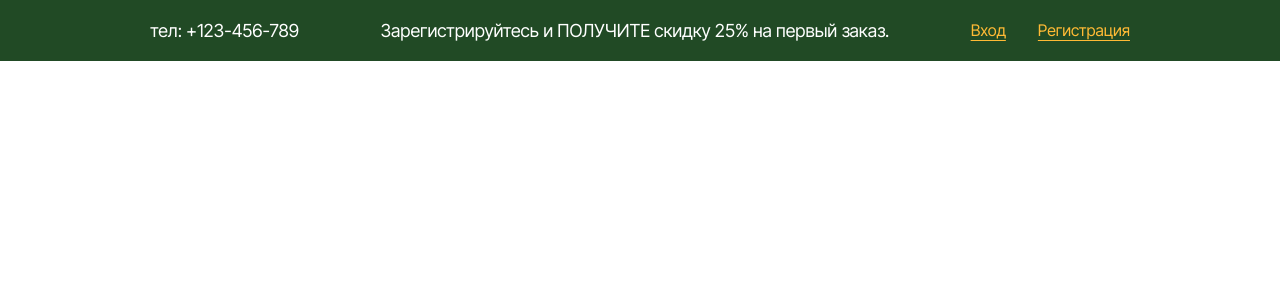
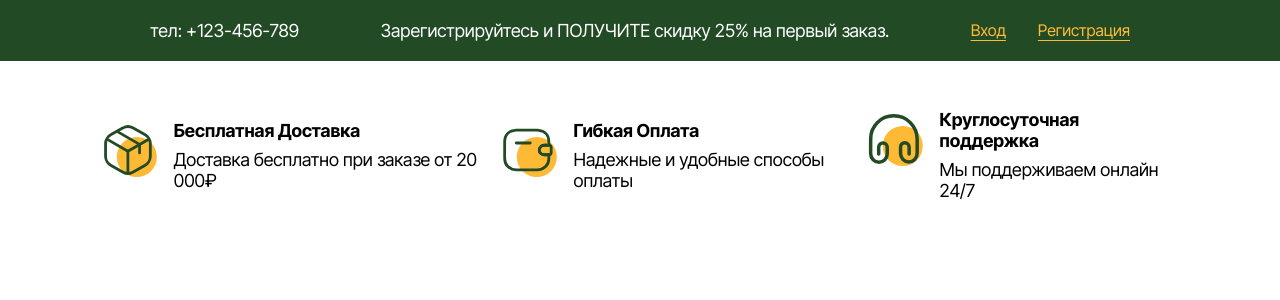
Before and after one commit to tamara-danilova2105/furniture-store-vite, a React (Vite) app: page / in a window 1280 px wide. Shown: the top 300 px of the page. Built offline with nearby package versions, Linux system fonts and the light colour scheme.

Commit message:
added advatages

```diff
--- a/package.json
+++ b/package.json
@@ -12,6 +12,7 @@
   "dependencies": {
     "react": "^18.3.1",
     "react-dom": "^18.3.1",
+    "react-hook-form": "^7.53.0",
     "react-router-dom": "^6.27.0"
   },
   "devDependencies": {
--- /dev/null
+++ b/src/entities/Advantages/index.ts
@@ -0,0 +1,3 @@
+import { Advantages } from './ui/Advantages';
+
+export { Advantages };
--- /dev/null
+++ b/src/entities/Advantages/lib/data.tsx
@@ -0,0 +1,30 @@
+import {
+    HeadphoneIcon,
+    PaymentIcon,
+    ShippingIcon
+} from "@/shared/assets/icons/advantageIcons";
+import { ReactNode } from "react";
+
+export interface Advantages {
+    image: ReactNode;
+    title: string;
+    description: string;
+};
+
+export const advantages: Advantages[] = [
+    {
+        image: <ShippingIcon />,
+        title: 'Бесплатная Доставка',
+        description: 'Доставка бесплатно при заказе от 20 000₽'
+    },
+    {
+        image: <PaymentIcon />,
+        title: 'Гибкая Оплата',
+        description: 'Надежные и удобные способы оплаты'
+    },
+    {
+        image: <HeadphoneIcon />,
+        title: 'Круглосуточная поддержка',
+        description: 'Мы поддерживаем онлайн 24/7'
+    },
+];
--- /dev/null
+++ b/src/entities/Advantages/ui/Advantages.module.scss
@@ -0,0 +1,12 @@
+.container {
+    display: flex;
+    justify-content: space-between;
+    align-items: center;
+    width: 100%;
+    padding: 0 100px; //FIX LATER
+}
+
+.li {
+    display: flex;
+    gap: var(--gap-16);
+}
--- /dev/null
+++ b/src/entities/Advantages/ui/Advantages.tsx
@@ -0,0 +1,21 @@
+
+import { Stack } from '@/shared/ui/Stack';
+import { Text } from '@/shared/ui/Text';
+import { advantages } from '../lib/data';
+import styles from './Advantages.module.scss';
+
+export const Advantages = () => {
+    return (
+        <ul className={styles.container}>
+            {advantages.map(advantage =>
+                <li className={styles.li}>
+                    {advantage.image}
+                    <Stack direction="column" gap="8">
+                        <Text type="h3">{advantage.title}</Text>
+                        <Text>{advantage.description}</Text>
+                    </Stack>
+                </li>
+            )}
+        </ul>
+    );
+};
--- a/src/pages/MainPage/MainPage.tsx
+++ b/src/pages/MainPage/MainPage.tsx
@@ -1,10 +1,13 @@
+import { Advantages } from "@/entities/Advantages";
 import { Header } from "@/entities/Header";
+import { Stack } from "@/shared/ui/Stack";
 
 const MainPage = () => {
     return (
-        <main>
+        <Stack tag='main' direction='column' gap='48'>
             <Header />
-        </main>
+            <Advantages />
+        </Stack>
     );
 };
 
--- /dev/null
+++ b/src/shared/assets/icons/advantageIcons.tsx
@@ -0,0 +1,31 @@
+export const HeadphoneIcon = () => {
+    return (
+        <svg width="62" height="60" viewBox="0 0 62 60" fill="none" xmlns="http://www.w3.org/2000/svg">
+            <rect x="18" y="16" width="43.0576" height="43.0576" rx="21.5288" fill="#FFBA35"/>
+            <path d="M13.655 46.225V38.925C13.655 36.5 15.555 34.325 18.255 34.325C20.68 34.325 22.855 36.225 22.855 38.925V45.95C22.855 50.825 18.805 54.875 13.93 54.875C9.055 54.875 5.005 50.8 5.005 45.95V30.55C4.73 16.5 15.83 5.125 29.88 5.125C43.93 5.125 55.005 16.5 55.005 30.275V45.675C55.005 50.55 50.955 54.6 46.08 54.6C41.205 54.6 37.155 50.55 37.155 45.675V38.65C37.155 36.225 39.055 34.05 41.755 34.05C44.18 34.05 46.355 35.95 46.355 38.65V46.225" stroke="#214A25" strokeWidth="3.75" strokeLinecap="round" strokeLinejoin="round"/>
+        </svg>
+    );
+};
+
+export const PaymentIcon = () => {
+    return (
+        <svg width="62" height="60" viewBox="0 0 62 60" fill="none" xmlns="http://www.w3.org/2000/svg">
+            <rect x="18" y="16" width="43.0576" height="43.0576" rx="21.5288" fill="#FFBA35"/>
+            <path d="M32.5 22.5H17.5" stroke="#214A25" strokeWidth="3" strokeLinecap="round" strokeLinejoin="round"/>
+            <path d="M54.9947 27.4249V32.575C54.9947 33.95 53.8947 35.0749 52.4947 35.1249H47.5946C44.8946 35.1249 42.4197 33.15 42.1947 30.45C42.0447 28.875 42.6446 27.3999 43.6946 26.3749C44.6196 25.4249 45.8946 24.875 47.2946 24.875H52.4947C53.8947 24.925 54.9947 26.0499 54.9947 27.4249Z" stroke="#214A25" strokeWidth="3" strokeLinecap="round" strokeLinejoin="round"/>
+            <path d="M43.7 26.375C42.65 27.4 42.05 28.875 42.2 30.45C42.425 33.15 44.8999 35.125 47.5999 35.125H52.5V38.75C52.5 46.25 47.5 51.25 40 51.25H17.5C10 51.25 5 46.25 5 38.75V21.25C5 14.45 9.10001 9.69999 15.475 8.89999C16.125 8.79999 16.8 8.75 17.5 8.75H40C40.65 8.75 41.275 8.77497 41.875 8.87497C48.325 9.62497 52.5 14.4 52.5 21.25V24.875H47.3C45.9 24.875 44.625 25.425 43.7 26.375Z" stroke="#214A25" strokeWidth="3" strokeLinecap="round" strokeLinejoin="round"/>
+        </svg>
+    );
+};
+
+export const ShippingIcon = () => {
+    return (
+        <svg width="62" height="60" viewBox="0 0 62 60" fill="none" xmlns="http://www.w3.org/2000/svg">
+            <rect x="18" y="16" width="43.0576" height="43.0576" rx="21.5288" fill="#FFBA35"/>
+            <path d="M7.92188 18.6025L29.9968 31.3775L51.9218 18.6775" stroke="#214A25" strokeWidth="3" strokeLinecap="round" strokeLinejoin="round"/>
+            <path d="M29.9844 54.0266V31.3516" stroke="#214A25" strokeWidth="3" strokeLinecap="round" strokeLinejoin="round"/>
+            <path d="M24.8265 6.20098L11.4765 13.6261C8.45152 15.3011 5.97656 19.501 5.97656 22.951V37.0761C5.97656 40.5261 8.45152 44.726 11.4765 46.401L24.8265 53.8261C27.6765 55.4011 32.3515 55.4011 35.2015 53.8261L48.5516 46.401C51.5766 44.726 54.0515 40.5261 54.0515 37.0761V22.951C54.0515 19.501 51.5766 15.3011 48.5516 13.6261L35.2015 6.20098C32.3265 4.60098 27.6765 4.60098 24.8265 6.20098Z" stroke="#214A25" strokeWidth="3" strokeLinecap="round" strokeLinejoin="round"/>
+            <path d="M42.4984 33.0991V23.9491L18.7734 10.249" stroke="#214A25" strokeWidth="3" strokeLinecap="round" strokeLinejoin="round"/>
+        </svg>
+    );
+};
```
Also changed, not shown: 1 other file (tests, documents, lock files or other folders).
